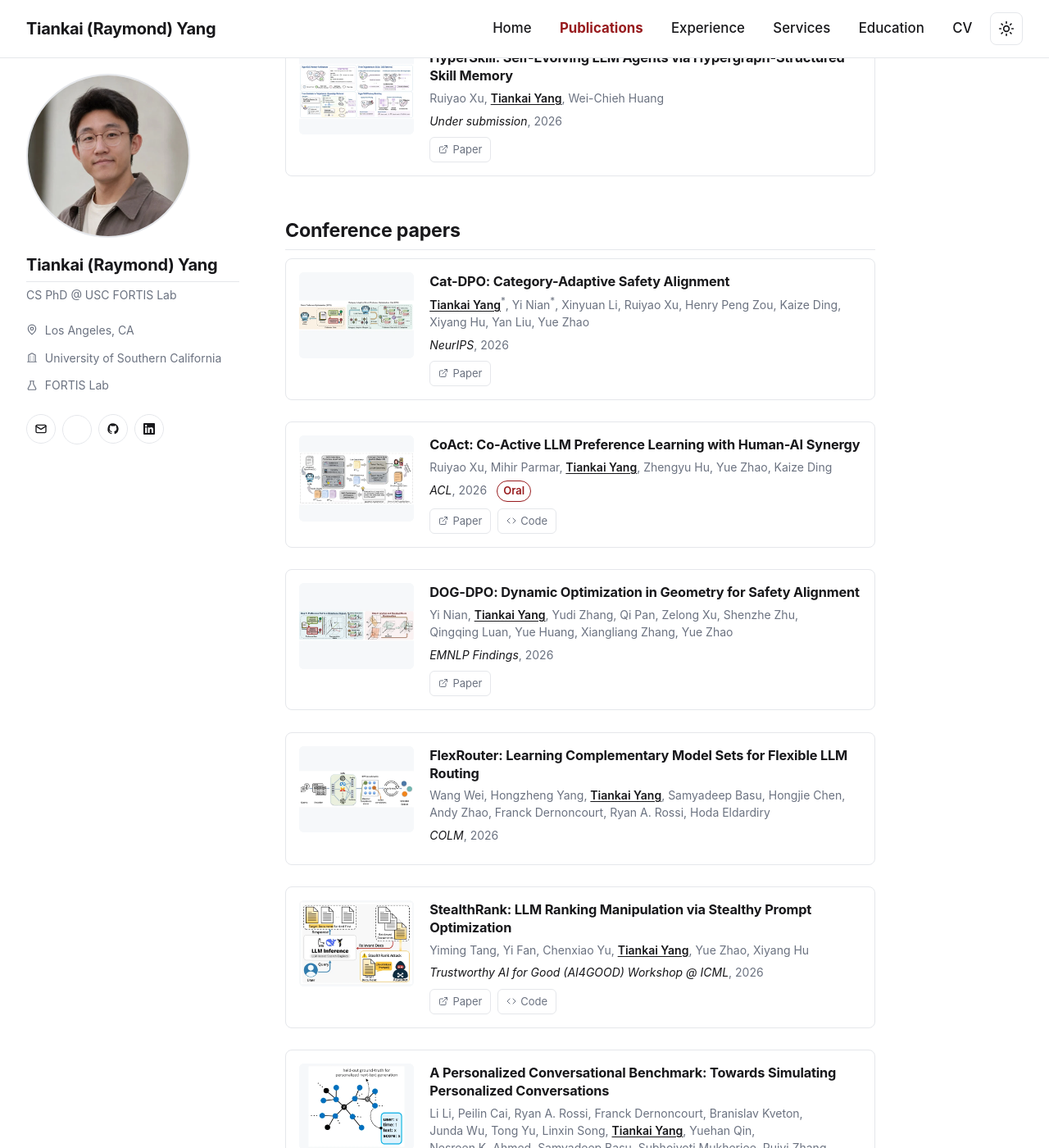
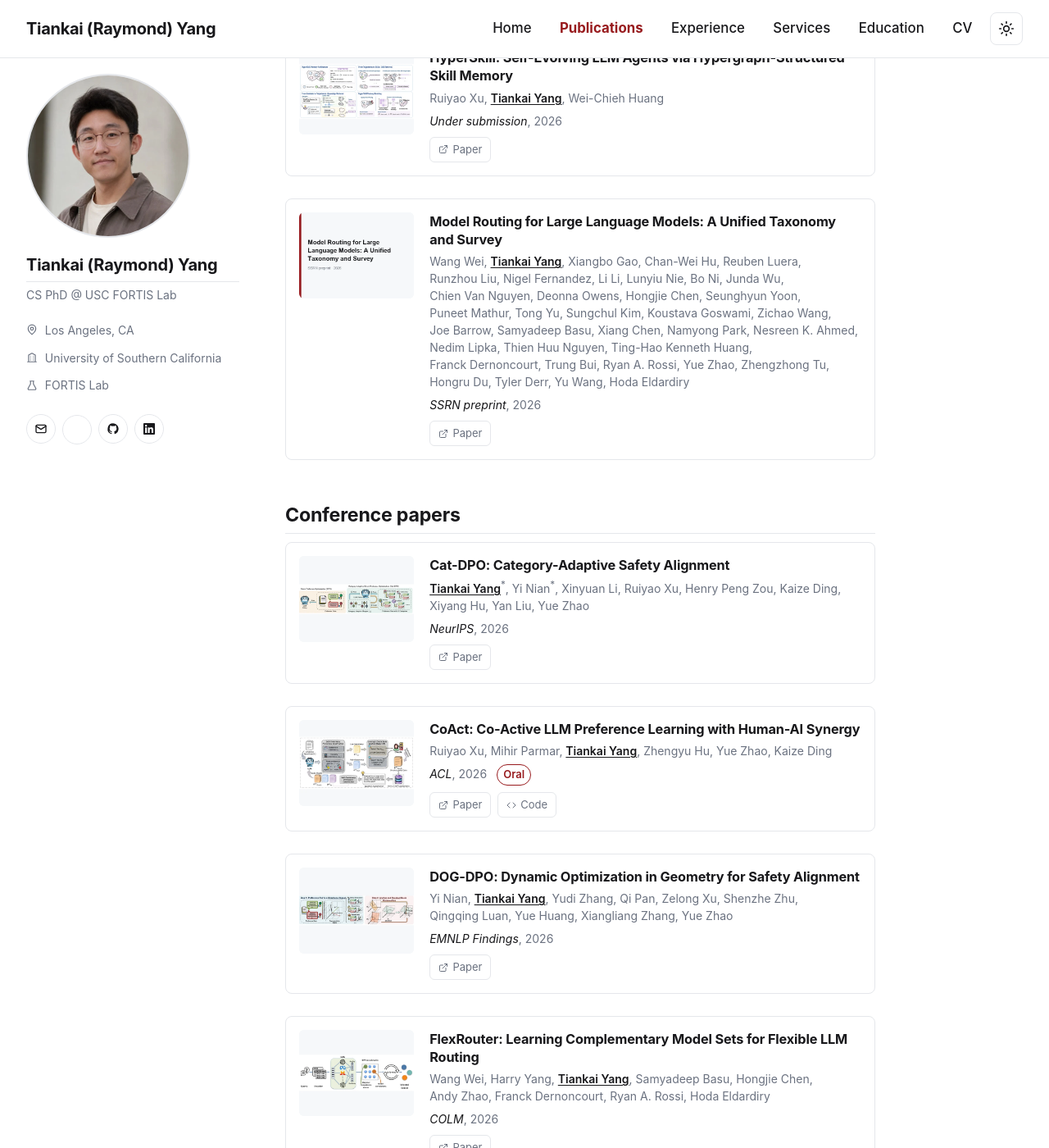
Before and after one commit to RaymondY/raymondy.github.io, a Jekyll site: the page built from _pages/publications.html, in a window 1280 px wide and 1400 px high, scrolled down 469 px. Shown: the whole window at 82% size. Built offline with Jekyll 4.4.1, drawn with Linux system fonts in a browser that asks for light colours; a style sheet for code colours, icons or effects is not loaded; some of the changed text lies outside the part shown.

Commit message:
Add SynCo and routing survey; FlexRouter arXiv link
Co-Authored-By: Claude Opus 5.5 (1M context) <noreply@anthropic.com>

```diff
--- a/_data/news.yml
+++ b/_data/news.yml
@@ -9,9 +9,24 @@
 - date: "2026-09"
   type: paper
   body: >-
+    <em>SynCo: Data Synthesis Co-Training for Self-Evolving LLMs via
+    Multi-Agent Reinforcement Learning</em> accepted to the
+    <strong>NeurIPS 2026 TTCL Workshop</strong>.
+    <a href="https://openreview.net/forum?id=0SbD6GdfQZ">OpenReview</a>.
+
+- date: "2026-09"
+  type: paper
+  body: >-
     <em>Cat-DPO: Category-Adaptive Safety Alignment</em>
     accepted to <strong>NeurIPS 2026</strong>.
     <a href="https://arxiv.org/abs/2604.17299">arXiv</a>.
+
+- date: "2026-09"
+  type: preprint
+  body: >-
+    <em>Model Routing for Large Language Models: A Unified Taxonomy and
+    Survey</em> is now on
+    <a href="https://papers.ssrn.com/sol3/papers.cfm?abstract_id=7406498">SSRN</a>.
 
 - date: "2026-08"
   type: paper
@@ -33,6 +48,7 @@
   body: >-
     <em>FlexRouter: Learning Complementary Model Sets for Flexible LLM
     Routing</em> accepted to <strong>COLM 2026</strong>.
+    <a href="https://arxiv.org/abs/2609.38585">arXiv</a>.
 
 - date: "2026-05"
   type: award
--- a/_data/papers.yml
+++ b/_data/papers.yml
@@ -42,6 +42,51 @@ preprints:
     date: "2026"
     arxiv: "2608.16114"
     link: "https://arxiv.org/abs/2608.16114"
+
+  # SSRN only (no arXiv) -- thumbnail is a generated title card.
+  - title: "Model Routing for Large Language Models: A Unified Taxonomy and Survey"
+    authors:
+      - name: "Wang Wei"
+      - name: "Tiankai Yang"
+      - name: "Xiangbo Gao"
+      - name: "Chan-Wei Hu"
+      - name: "Reuben Luera"
+      - name: "Runzhou Liu"
+      - name: "Nigel Fernandez"
+      - name: "Li Li"
+      - name: "Lunyiu Nie"
+      - name: "Bo Ni"
+      - name: "Junda Wu"
+      - name: "Chien Van Nguyen"
+      - name: "Deonna Owens"
+      - name: "Hongjie Chen"
+      - name: "Seunghyun Yoon"
+      - name: "Puneet Mathur"
+      - name: "Tong Yu"
+      - name: "Sungchul Kim"
+      - name: "Koustava Goswami"
+      - name: "Zichao Wang"
+      - name: "Joe Barrow"
+      - name: "Samyadeep Basu"
+      - name: "Xiang Chen"
+      - name: "Namyong Park"
+      - name: "Nesreen K. Ahmed"
+      - name: "Nedim Lipka"
+      - name: "Thien Huu Nguyen"
+      - name: "Ting-Hao Kenneth Huang"
+      - name: "Franck Dernoncourt"
+      - name: "Trung Bui"
+      - name: "Ryan A. Rossi"
+      - name: "Yue Zhao"
+      - name: "Zhengzhong Tu"
+      - name: "Hongru Du"
+      - name: "Tyler Derr"
+      - name: "Yu Wang"
+      - name: "Hoda Eldardiry"
+    venue: "SSRN preprint"
+    date: "2026"
+    image: "/images/papers/model-routing-survey.webp"
+    link: "https://papers.ssrn.com/sol3/papers.cfm?abstract_id=7406498"
 
   # Hidden for now -- uncomment to restore.
   # - title: "Learning to Route LLMs from Bandit Feedback: One Policy, Many Trade-offs"
@@ -112,12 +157,11 @@ conference:
     arxiv: "2606.07678"
     link: "https://arxiv.org/abs/2606.07678"
 
-  # No arXiv/DOI yet -- camera-ready only; add `link:` once public.
   # Thumbnail built manually from the camera-ready PDF (Fig. 3, overview).
   - title: "FlexRouter: Learning Complementary Model Sets for Flexible LLM Routing"
     authors:
       - name: "Wang Wei"
-      - name: "Hongzheng Yang"
+      - name: "Harry Yang"
       - name: "Tiankai Yang"
       - name: "Samyadeep Basu"
       - name: "Hongjie Chen"
@@ -128,6 +172,8 @@ conference:
     venue: "COLM"
     date: "2026"
     image: "/images/papers/flexrouter.webp"
+    arxiv: "2609.38585"
+    link: "https://arxiv.org/abs/2609.38585"
 
   - title: "StealthRank: LLM Ranking Manipulation via Stealthy Prompt Optimization"
     authors:
@@ -142,6 +188,25 @@ conference:
     arxiv: "2504.05804"
     link: "https://arxiv.org/abs/2504.05804"
     code: "https://github.com/Tangyiming205069/controllable-seo"
+
+  # OpenReview only (no arXiv) -- thumbnail is a generated title card.
+  - title: "SynCo: Data Synthesis Co-Training for Self-Evolving LLMs via Multi-Agent Reinforcement Learning"
+    authors:
+      - name: "Wei Yang"
+      - name: "Li Li"
+      - name: "Yuehan Qin"
+      - name: "Yawei Wang"
+      - name: "Mingxi Wang"
+      - name: "Shixuan Li"
+      - name: "Tiankai Yang"
+      - name: "Jiate Li"
+      - name: "Jesse Thomason"
+      - name: "Xuezhe Ma"
+      - name: "Yue Zhao"
+    venue: "NeurIPS TTCL Workshop"
+    date: "2026"
+    image: "/images/papers/synco.webp"
+    link: "https://openreview.net/forum?id=0SbD6GdfQZ"
 
   - title: "A Personalized Conversational Benchmark: Towards Simulating Personalized Conversations"
     authors:
```
Also changed, not shown: images/papers/model-routing-survey.webp (added), images/papers/synco.webp (added), 1 other file.
